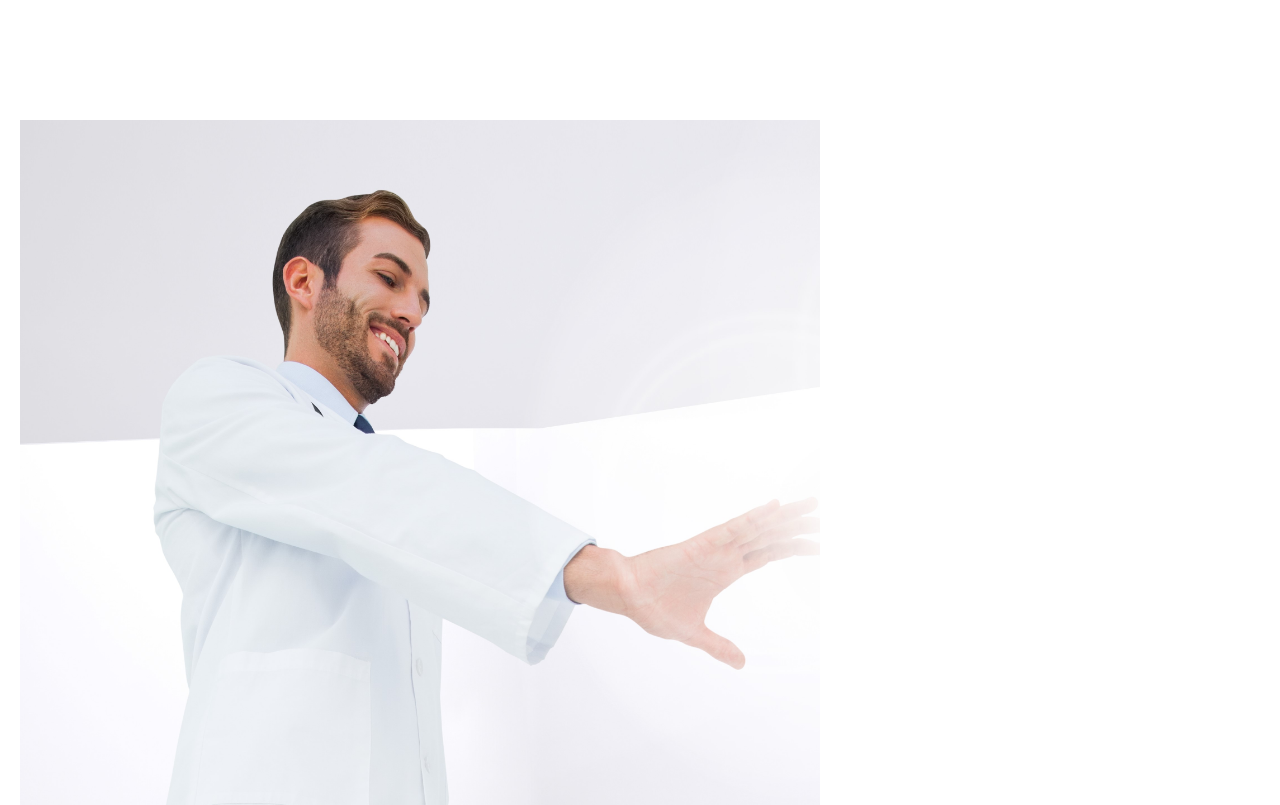
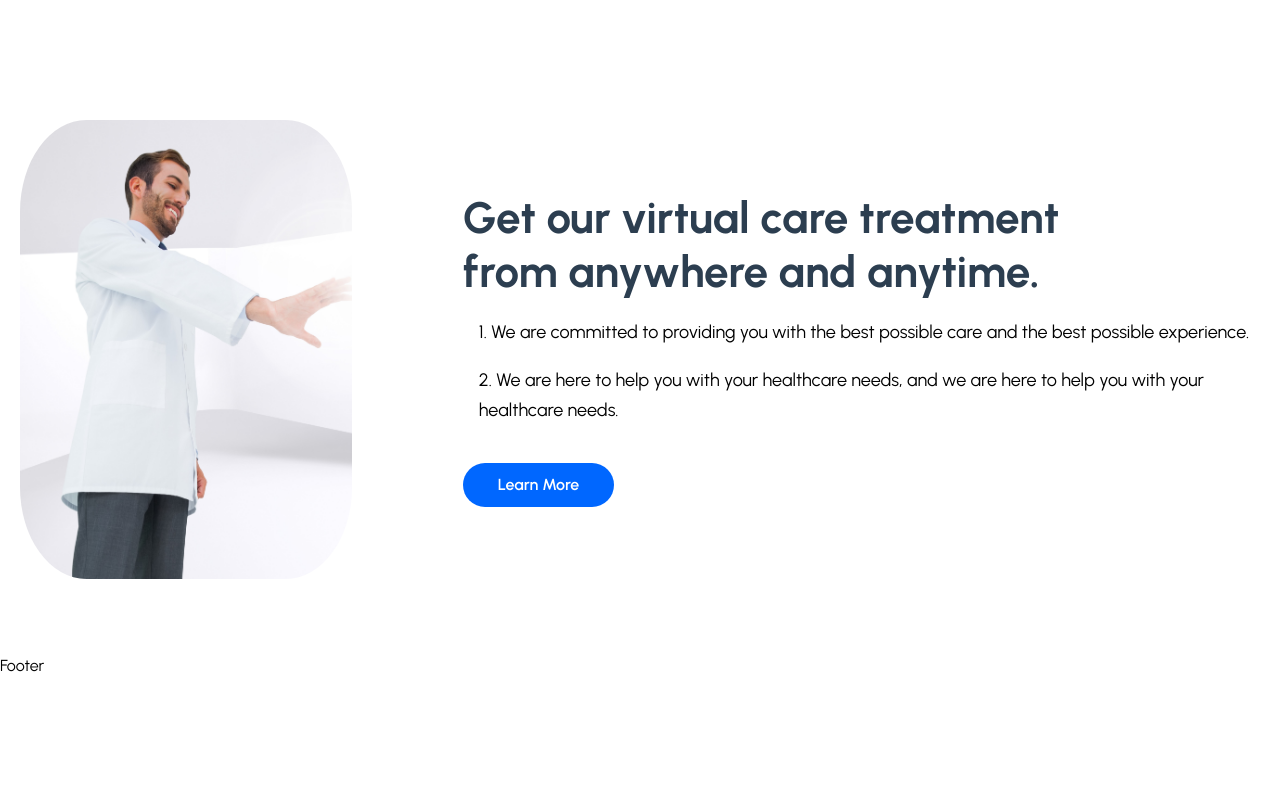
Before and after one commit to RavinduKavinda/doctor-appointment-booking, a React (Vite) app in the folder frontend/: page / in a window 1280 px wide. Shown: the part 3280-4085 px from the top of the page. After the commit the page ends 3958 px from the top, so only its background shows below. Built offline with nearby package versions, Linux system fonts and the light colour scheme; a web font is replaced by a local one.

Commit message:
fearures

```diff
--- a/frontend/src/pages/Home.jsx
+++ b/frontend/src/pages/Home.jsx
@@ -164,8 +164,28 @@ const Home = () => {
   <section>
     <div className="container">
       <div className="flex items-center justify-between flex-col lg:flex-row">
-        <div className="relative z-10 xl:w-[800px] flex justify-items-start mt-5 lg:mt-0">
-          <img src={featureImg} alt=""/>
+        <div className="relative z-10 xl:w-[500px] flex justify-items-start">
+          <img src={featureImg} alt="" className="w-3/4 rounded-[20%]"/>
+        </div>
+
+        <div className="xl:w-[900px]">
+
+          <h2 className="heading">
+            Get our virtual care treatment <br />
+            from anywhere and anytime.
+          </h2>
+
+          <ul className="pl-4">
+            <li className="text_para">
+            1.  We are committed to providing you with the best possible care and the best possible experience.
+            </li>
+            <li className="text_para">
+            2.  We are here to help you with your healthcare needs, and we are here to help you with your healthcare needs.
+            </li>
+          </ul>
+          <Link>
+            <button className="btn">Learn More</button>
+          </Link>
         </div>
       </div>
     </div>
```
